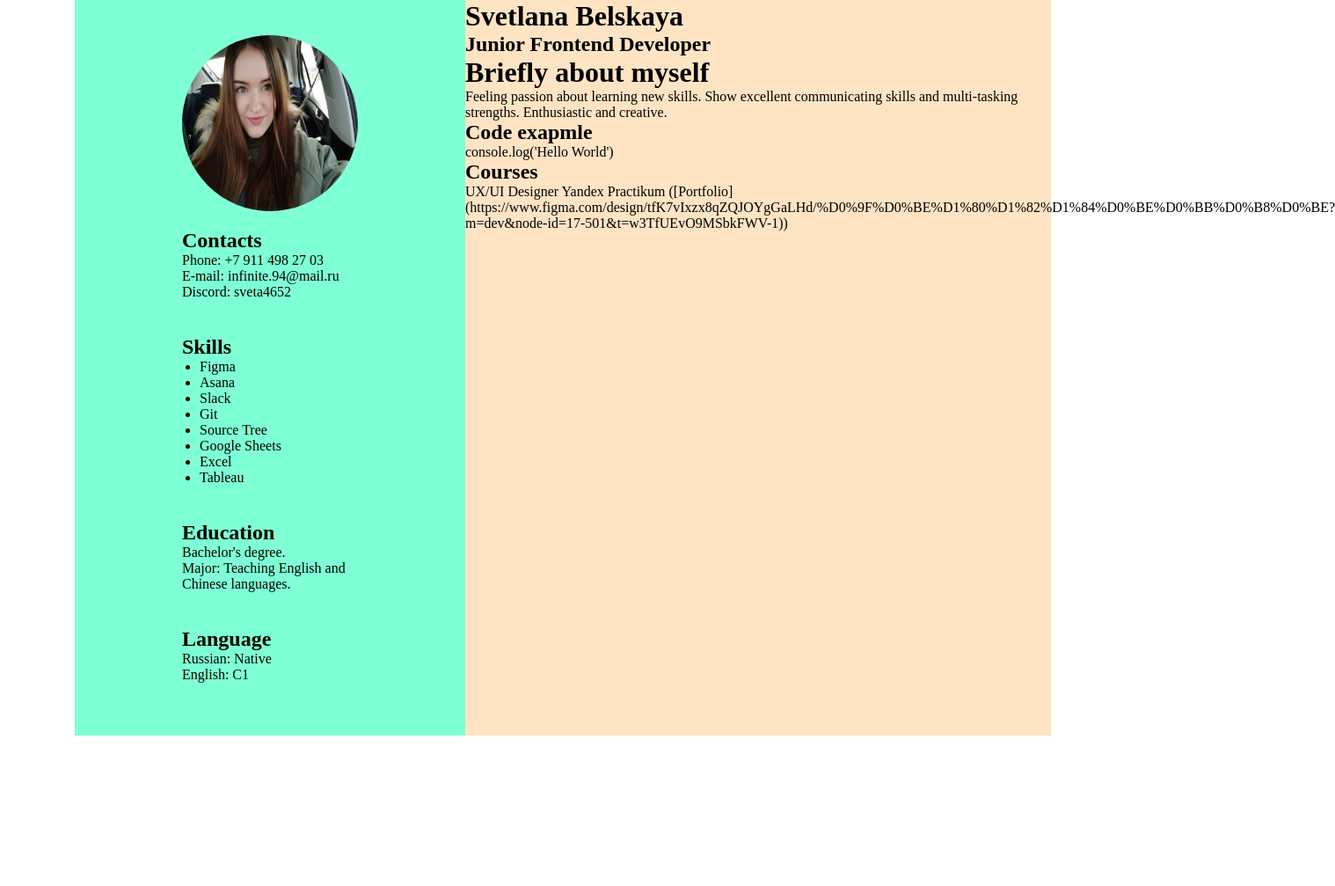
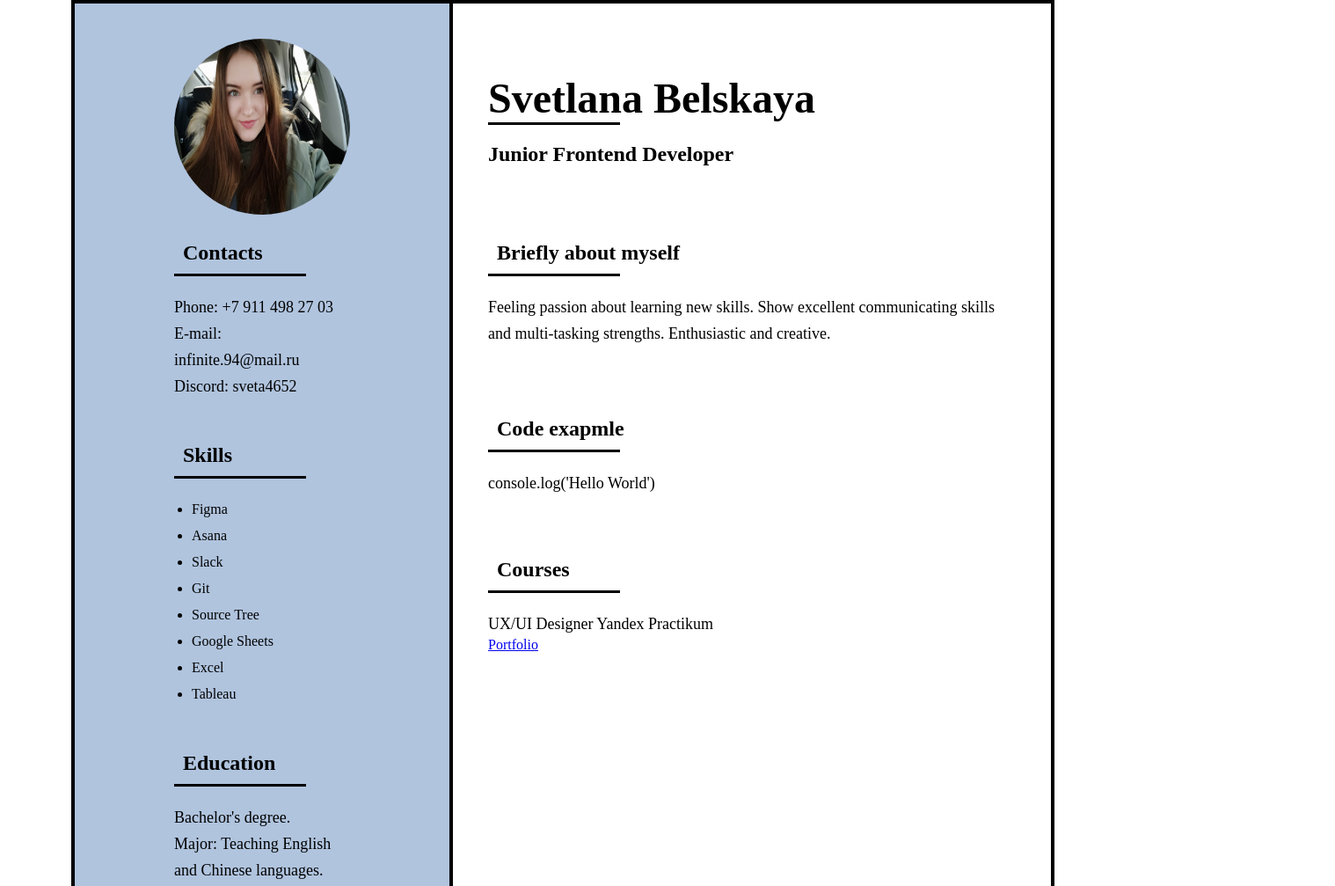
Before and after one commit to svetaa00/rsschool-cv, a plain HTML site: page index.html in a window 1280 px wide. Shown: the top 1007 px of the page at 88% size, 1518 px wide, since content can reach past the window. Before the commit the page ends 836 px from the top, so only its background shows below. Drawn offline with Linux system fonts and the light colour scheme.

Commit message:
feat: add col2 style

```diff
--- a/index.html
+++ b/index.html
@@ -4,21 +4,23 @@
     <meta charset="UTF-8">
     <meta name="viewport" content="width=device-width, initial-scale=1.0">
     <title>CV</title>
-    <link rel="stylesheet" href="./style.css"/>
+    <link rel="stylesheet" href="./style.css">
 </head>
 <body>
     <main>
             <div class="flex-container">
                 <div class="col1">
-                    <img src="./my photo.jpg" alt="my photo" width="200px" height="200px" class="circle-image" />
+                    <img src="./myphoto.jpg" alt="myphoto" class="circle-image">
                         <div class="contacts">
                             <h2 class="underline">Contacts</h2>
-                            <p class="underline">Phone: +7 911 498 27 03</p>
-                            <p class="underline">E-mail: infinite.94@mail.ru</p>
-                            <p class="underline">Discord: sveta4652</p>
+                            <div class="create-line"></div>
+                            <p class="text">Phone: +7 911 498 27 03</p>
+                            <p class="text">E-mail: infinite.94@mail.ru</p>
+                            <p class="text">Discord: sveta4652</p>
                         </div>
                         <div class="skills">
-                        <h2>Skills</h2>
+                        <h2 class="underline">Skills</h2>
+                        <div class="create-line"></div>
                         <ul class="list">
                         <li>Figma</li>
                         <li>Asana</li>
@@ -32,24 +34,39 @@
                         </div>
                     <div class="education">
                         <h2 class="underline">Education</h2>
-                        <p class="underline">Bachelor's degree.</p>
-                        <p class="underline">Major: Teaching English and Chinese languages.</p>
+                        <div class="create-line"></div>
+                        <p class="text">Bachelor's degree.</p>
+                        <p class="text">Major: Teaching English and Chinese languages.</p>
                     </div>
                             <div class="language">
                             <h2 class="underline">Language</h2>
-                            <p class="underline">Russian: Native</p>
-                            <p class="underline">English: C1</p>
+                            <div class="create-line"></div>
+                            <p class="text">Russian: Native</p>
+                            <p class="text">English: C1</p>
                             </div>
                 </div>
                     <div class="col2">
+                        <div class="header">
                         <h1>Svetlana Belskaya</h1>
+                        <div class="create-line"></div>
                         <h2>Junior Frontend Developer</h2>
-                        <h1 class="underline">Briefly about myself</h1>
-                        <p>Feeling passion about learning new skills. Show excellent communicating skills and multi-tasking strengths. Enthusiastic and creative.</p>
+                        </div>
+                        <div class="briefly">
+                        <h2 class="underline">Briefly about myself</h2>
+                        <div class="create-line"></div>
+                        <p class="text">Feeling passion about learning new skills. Show excellent communicating skills and multi-tasking strengths. Enthusiastic and creative.</p>
+                        </div>
+                        <div class="code">
                         <h2 class="underline">Code exapmle</h2>
-                        <p>console.log('Hello World')</p>
+                        <div class="create-line"></div>
+                        <p class="text">console.log('Hello World')</p>
+                        </div>
+                        <div class="courses">
                         <h2 class="underline">Courses</h2>
-                        <p>UX/UI Designer Yandex Practikum ([Portfolio](https://www.figma.com/design/tfK7vIxzx8qZQJOYgGaLHd/%D0%9F%D0%BE%D1%80%D1%82%D1%84%D0%BE%D0%BB%D0%B8%D0%BE?m=dev&node-id=17-501&t=w3TfUEvO9MSbkFWV-1))</p>
+                        <div class="create-line"></div>
+                        <p class="text">UX/UI Designer Yandex Practikum</p>
+                        <a href="//www.figma.com/design/tfK7vIxzx8qZQJOYgGaLHd/%D0%9F%D0%BE%D1%80%D1%82%D1%84%D0%BE%D0%BB%D0%B8%D0%BE?m=dev&node-id=17-501&t=w3TfUEvO9MSbkFWV-1">Portfolio</a>
+                        </div>
                     </div>
             </div>
     </main>
--- a/style.css
+++ b/style.css
@@ -5,10 +5,17 @@ body {
     padding: 0;
     margin: 0;
 }
+h1 {
+    font-size: 48px;
+}
+h2 {
+    font-size: 24px;
+}
 .flex-container {
     display: flex;
     max-width: 1110px;
     margin: 0 auto;
+    border: 4px solid #000;
 }
 .col1 {
     display: flex;
@@ -17,7 +24,8 @@ body {
     justify-content: center;
     width: 40%;
     padding: 40px;
-    background-color: aquamarine;
+    border-right: 4px solid #000;
+    background-color: #B0C4DE;
 }
 .contacts {
     display: flex;
@@ -48,6 +56,7 @@ body {
     flex-direction: column;
     align-items: flex-start;
     justify-content: center;
+    line-height: 30px;
     padding: 0px 0px 0px 20px;
     width: 200px;
 }
@@ -68,11 +77,55 @@ body {
     flex-direction: column;
     align-items: start;
     width: 60%;
-    background-color: bisque;
+    padding: 40px;
 }
 .underline {
     text-align: left;
+    padding: 10px;
+}
+.text {
+    line-height: 30px;
+    font-size: 18px;
 }
 .circle-image {
     border-radius: 60%;
+    width: 200px;
+    height: 200px;
   }
+  .header {
+    display: flex;
+    flex-direction: column;
+    align-items: flex-start;
+    justify-content: flex-start;
+    padding: 40px 0px 0px 0px;
+    width: 500px;
+  }
+  .briefly {
+    display: flex;
+    flex-direction: column;
+    align-items: flex-start;
+    justify-content: center;
+    padding: 75px 0px 0px 0px;
+    width: 600px;
+  }
+  .code {
+    display: flex;
+    flex-direction: column;
+    align-items: flex-start;
+    justify-content: center;
+    padding: 70px 0px 0px 0px;
+    width: 600px;
+  }
+  .courses {
+    display: flex;
+    flex-direction: column;
+    align-items: flex-start;
+    justify-content: center;
+    padding: 60px 0px 0px 0px;
+    width: 600px;
+  }
+  .create-line {
+    width: 150px;
+    margin-bottom: 20px;
+    border-bottom: 3px solid #000;
+  }
```
Also changed, not shown: myphoto.jpg (renamed from my photo.jpg).
